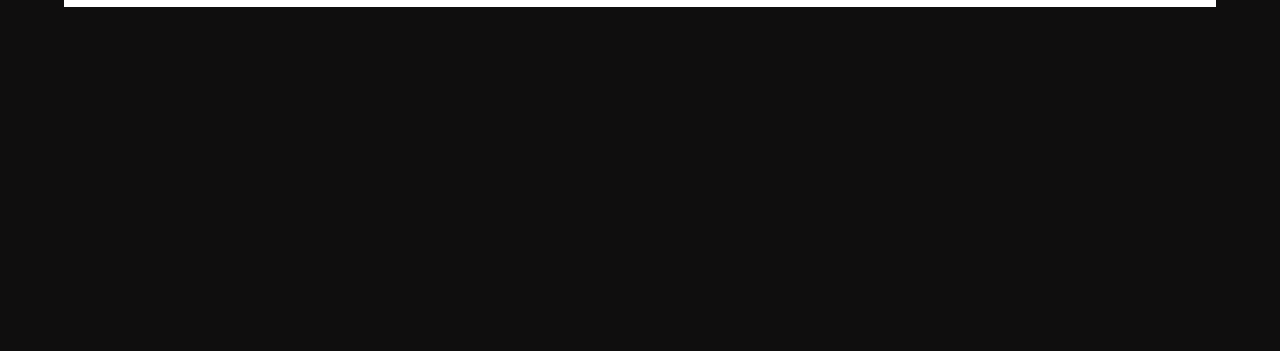
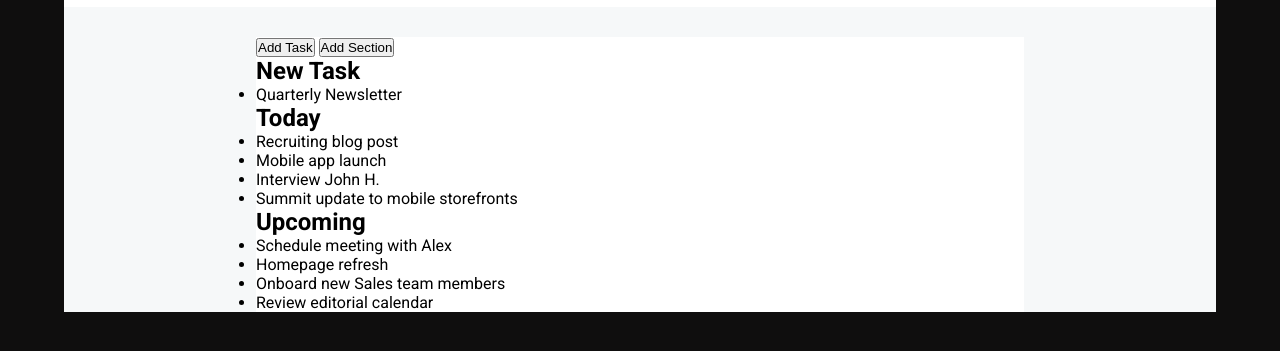
Before and after one commit to giorgiagalbullicavazzini/html-css-toboolist, a plain HTML site: page index.html in a window 1280 px wide. Shown: the part 83-434 px from the top of the page. Drawn offline with Linux system fonts and the light colour scheme.

Commit message:
Struttura base di main

```diff
--- a/css/style.css
+++ b/css/style.css
@@ -10,12 +10,13 @@
 
 body {
   background-color: rgb(15, 14, 14);
-  font-family: 'Roboto', sans-serif;
 }
 
 .container {
   width: 90vw;
   margin: 20px auto;
+  background-color: #F6F8F9;
+  font-family: 'Roboto', sans-serif;
 }
 
 /* Header */
@@ -34,3 +35,11 @@ header {
 .image-logo, .title-logo {
   vertical-align: middle;
 }
+
+/* Main */
+
+main {
+  width: 60vw;
+  margin: 30px auto;
+  background-color: white;
+}
--- a/index.html
+++ b/index.html
@@ -16,7 +16,9 @@
   <link rel="stylesheet" href="css/style.css">
 </head>
 
-<body class="container">
+<body>
+
+  <div class="container">
 
     <!-- Header -->
     <header>
@@ -27,7 +29,58 @@
     </header>
     <!-- // Header -->
 
-  <main></main>
+    <main>
+
+      <!-- Buttons -->
+      <div class="buttons">
+        <button>Add Task</button>
+        <button>Add Section</button>
+      </div>
+      <!-- // Buttons -->
+
+      <!-- Tasks -->
+      <div class="tasks">
+
+        <!-- New Tasks -->
+        <section>
+          <h2>New Task</h2>
+          <ul>
+            <li>Quarterly Newsletter</li>
+          </ul>
+        </section>
+        <!-- // New Tasks -->
+
+        <!-- Today Tasks -->
+        <section>
+          <h2>Today</h2>
+          <ul>
+            <li>Recruiting blog post</li>
+            <li>Mobile app launch</li>
+            <li>Interview John H.</li>
+            <li>Summit update to mobile storefronts</li>
+          </ul>
+        </section>
+        <!-- // Today Tasks -->
+
+        <!-- Upcoming Tasks -->
+        <section>
+          <h2>Upcoming</h2>
+          <ul>
+            <li>Schedule meeting with Alex</li>
+            <li>Homepage refresh</li>
+            <li>Onboard new Sales team members</li>
+            <li>Review editorial calendar</li>
+          </ul>
+        </section>
+        <!-- // Upcoming Tasks -->
+
+      </div>
+      <!-- // Tasks -->
+
+    </main>
+
+  </div>
+
 </body>
 
 </html>
```
Lines whose indentation alone changed are shown as unchanged.
